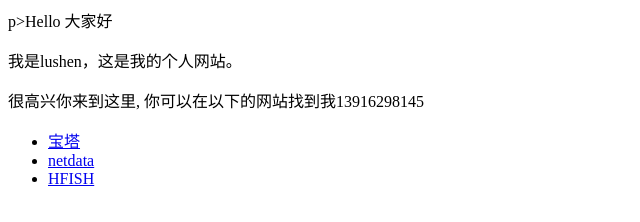
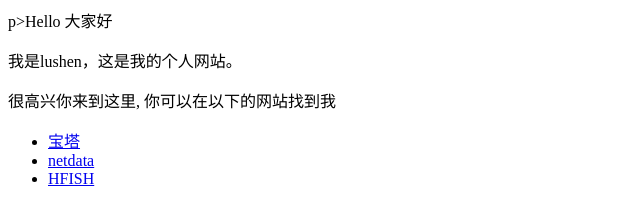
Before and after one commit to zcdy/zcdy.github.io, a plain HTML site: page index.html in a window 1280 px wide. Shown: the whole page, without its empty margins (0-640 px from the left). Drawn offline with Linux system fonts and the light colour scheme.

Commit message:
Update index.html

```diff
--- a/index.html
+++ b/index.html
@@ -1,6 +1,6 @@
 p>Hello 大家好</p>
 <p>我是lushen，这是我的个人网站。 </p>
-<p>很高兴你来到这里, 你可以在以下的网站找到我13916298145</p>
+<p>很高兴你来到这里, 你可以在以下的网站找到我</p>
 
 <ul>
   <li> <a href="http://106.75.105.221:8888/e9d2b433">宝塔</a> </li>
```
